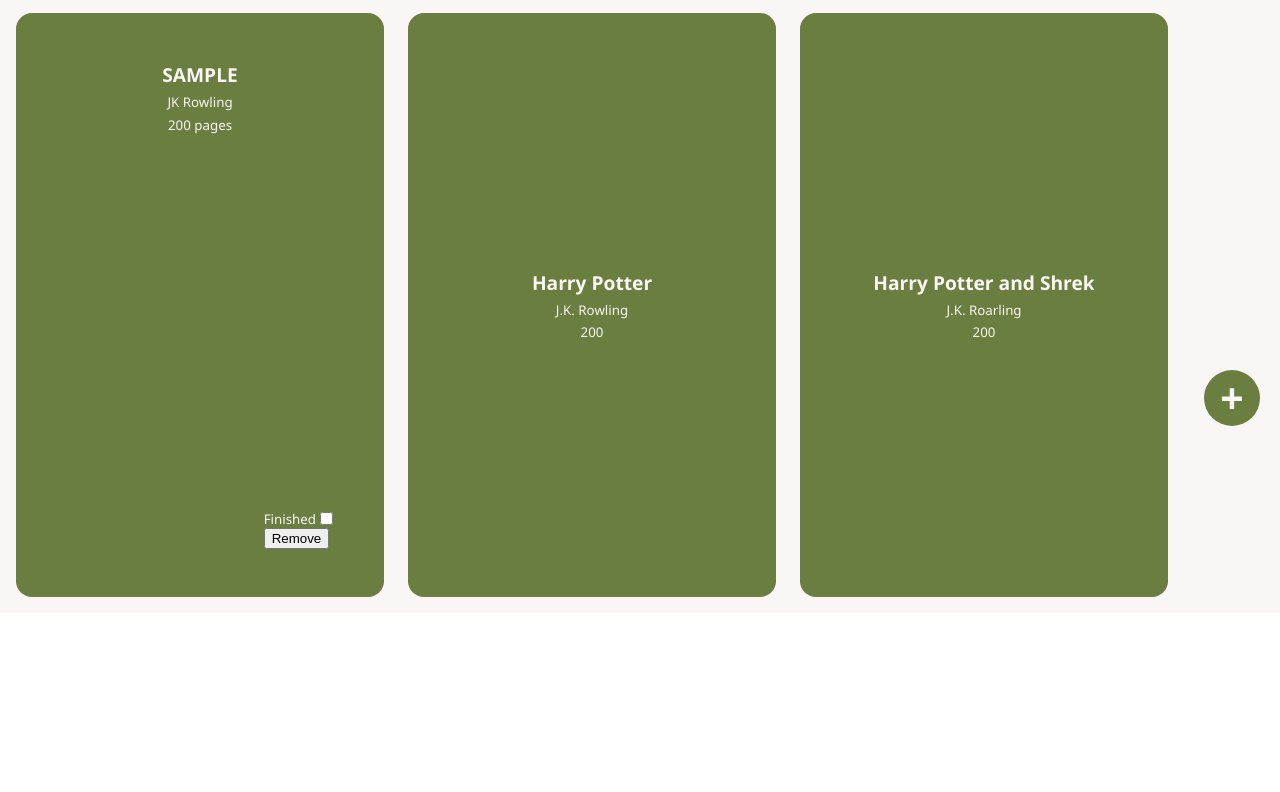
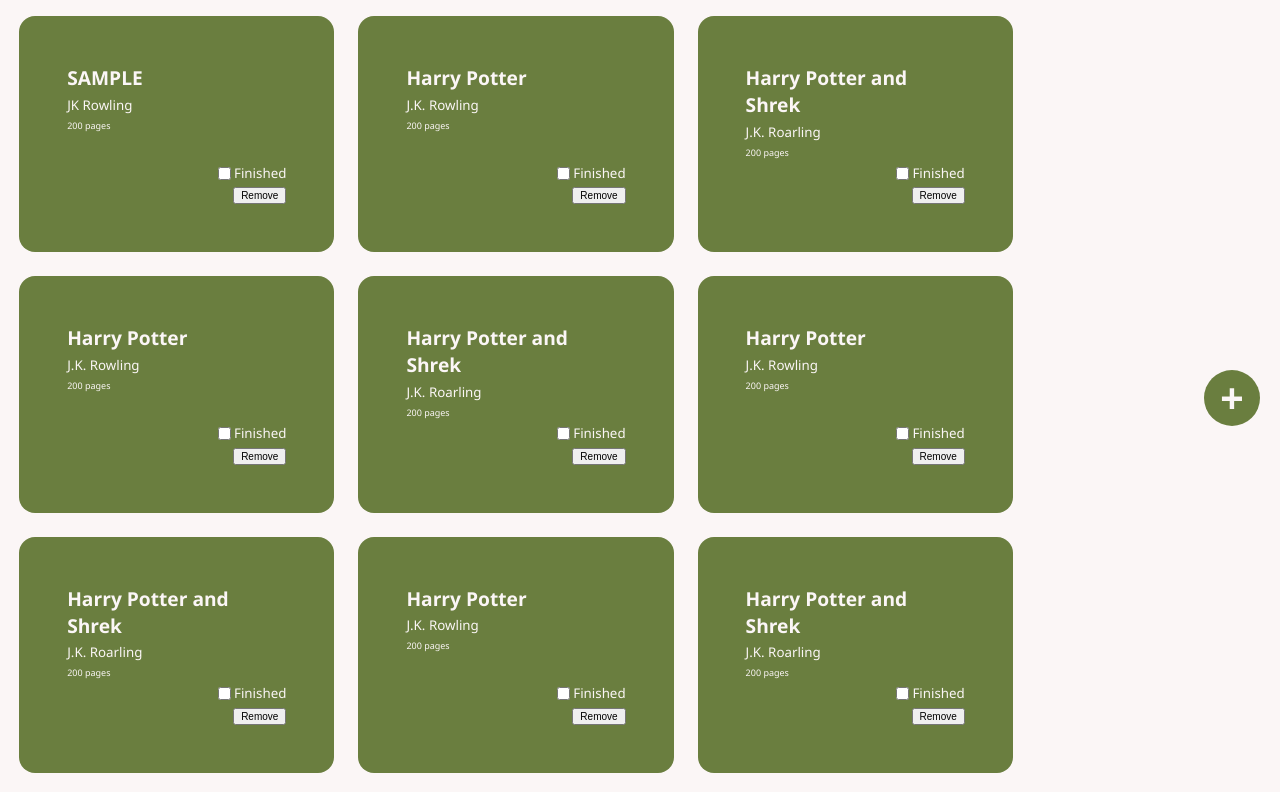
Before and after one commit to mot546/topLibrary, a plain HTML site: page index.html in a window 1280 px wide. Shown: the part 94-886 px from the top of the page. Before the commit the page ends 800 px from the top, so only its background shows below. Drawn offline with Linux system fonts and the light colour scheme.

Commit message:
Finish styling cards

```diff
--- a/index.html
+++ b/index.html
@@ -18,10 +18,8 @@
                 <p class="book-title">SAMPLE</p>
                 <p class="author">JK Rowling</p>
                 <p class="pages">200 pages</p>
-                <ul>
-                    <li><div class="read-container"><label for="read">Finished</label><input type="checkbox" id="read"></div></li>
-                    <li><button>Remove</button></li>
-                </ul>
+                <div class="read-container"><input type="checkbox" id="read"><label for="read">Finished</label></div>
+                <button>Remove</button>
             </div>
         </div>
 
--- a/javascript.js
+++ b/javascript.js
@@ -4,6 +4,14 @@ let myLibrary = [
 
     {id: 1, title: "Harry Potter", author: "J.K. Rowling", pages: 200, read: false},
     {id: 2, title: "Harry Potter and Shrek", author: "J.K. Roarling", pages: 200, read: true},
+    {id: 1, title: "Harry Potter", author: "J.K. Rowling", pages: 200, read: false},
+    {id: 2, title: "Harry Potter and Shrek", author: "J.K. Roarling", pages: 200, read: true},
+    {id: 1, title: "Harry Potter", author: "J.K. Rowling", pages: 200, read: false},
+    {id: 2, title: "Harry Potter and Shrek", author: "J.K. Roarling", pages: 200, read: true},
+    {id: 1, title: "Harry Potter", author: "J.K. Rowling", pages: 200, read: false},
+    {id: 2, title: "Harry Potter and Shrek", author: "J.K. Roarling", pages: 200, read: true},
+
+
 
 ];
 
@@ -28,11 +36,23 @@ function displayBooks(myLibrary){
         author.classList.add("author");
         const pages = document.createElement("p");
         pages.classList.add("pages");
+        const readContainer = document.createElement("div");
+        readContainer.classList.add("read-container");
+        const label = document.createElement("label");
+        label.setAttribute("for",'read' )
+        const checkbox = document.createElement("input");
+        checkbox.setAttribute('type', "checkbox");
+        checkbox.id = 'read';
+        const removeButton = document.createElement("button");
+
+        removeButton.textContent = 'Remove';
+        label.textContent = "Finished";
         title.textContent = book.title;
         author.textContent = book.author;
-        pages.textContent = book.pages;
+        pages.textContent = book.pages + " pages";
 
-        card.append(title,author,pages);
+        readContainer.append(checkbox, label);
+        card.append(title,author,pages,readContainer,removeButton );
         cardContainer.appendChild(card);
     });
 }
--- a/style.css
+++ b/style.css
@@ -33,15 +33,14 @@ header{
 
 main{
     background-color: var(--white);
-    padding: 1rem;
+    padding: 1.2rem 0 1.2rem 1.2rem;
 }
 
 .card-container{
-    display: flex;
-    flex-flow: row wrap;
+    display: grid;
+    grid-template-columns: repeat(auto-fit, minmax(200px, 25%));
+    min-height: 73vh;
     gap: 1.5rem;
-    min-height: 73vh;
-    padding-right: 6rem;
 }
 
 .card{
@@ -52,9 +51,8 @@ main{
     display: flex;
     flex-flow: column wrap;
     justify-content: center;
-    align-items: center;
+    align-items: flex-start;
     gap: .3rem;
-    flex: 1;
 }
 
 .add-book{
@@ -76,19 +74,26 @@ main{
     display: flex;
     align-items: center;
     justify-content: center;
+    font-size: smaller;
+    margin-top: auto;
 }
 
 .book-title{
     font-size: larger;
-    font-weight: 600;
+    font-weight: 700;
 }
 
-.author, .pages{
+.author{
     font-size: smaller;
 }
-.card > ul{
+.pages{
+    font-size: xx-small;
+}
+
+.read-container, .card > button{
     align-self: flex-end;
-    font-size: smaller;
-    justify-self: flex-end;
-    margin-top: auto;
+
 }
+.card > button{
+    font-size: x-small;
+}
```
